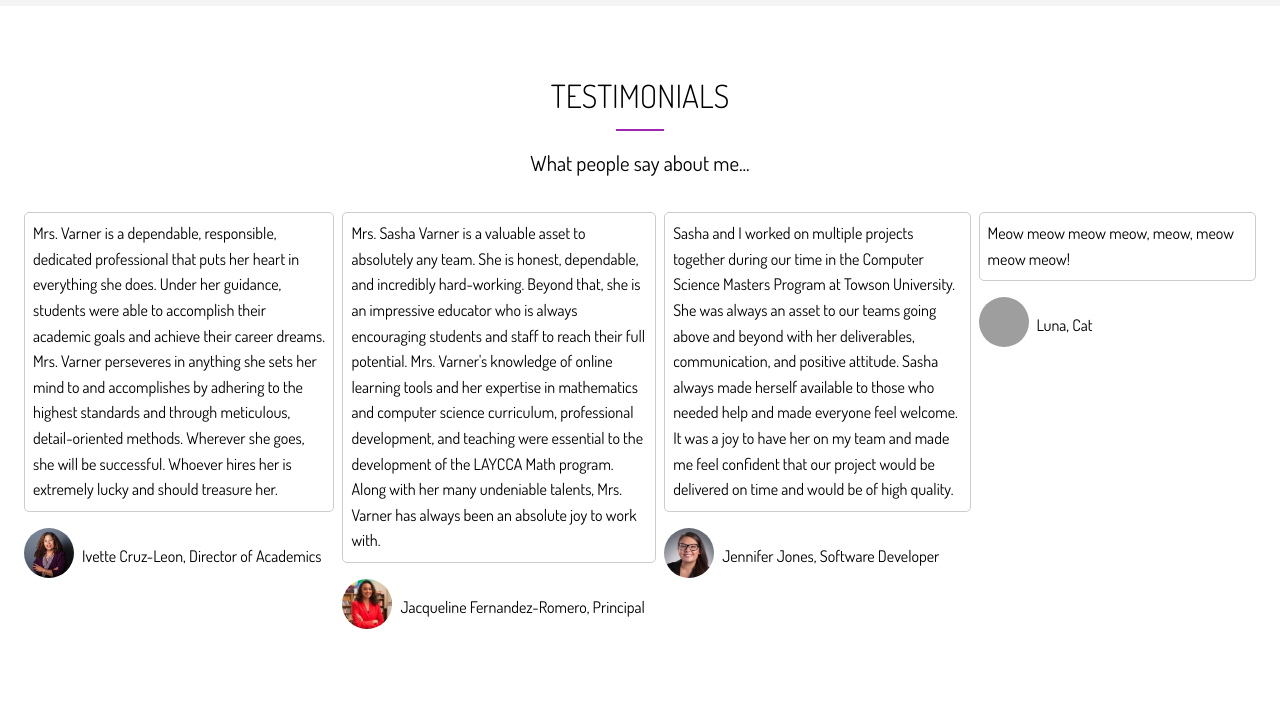
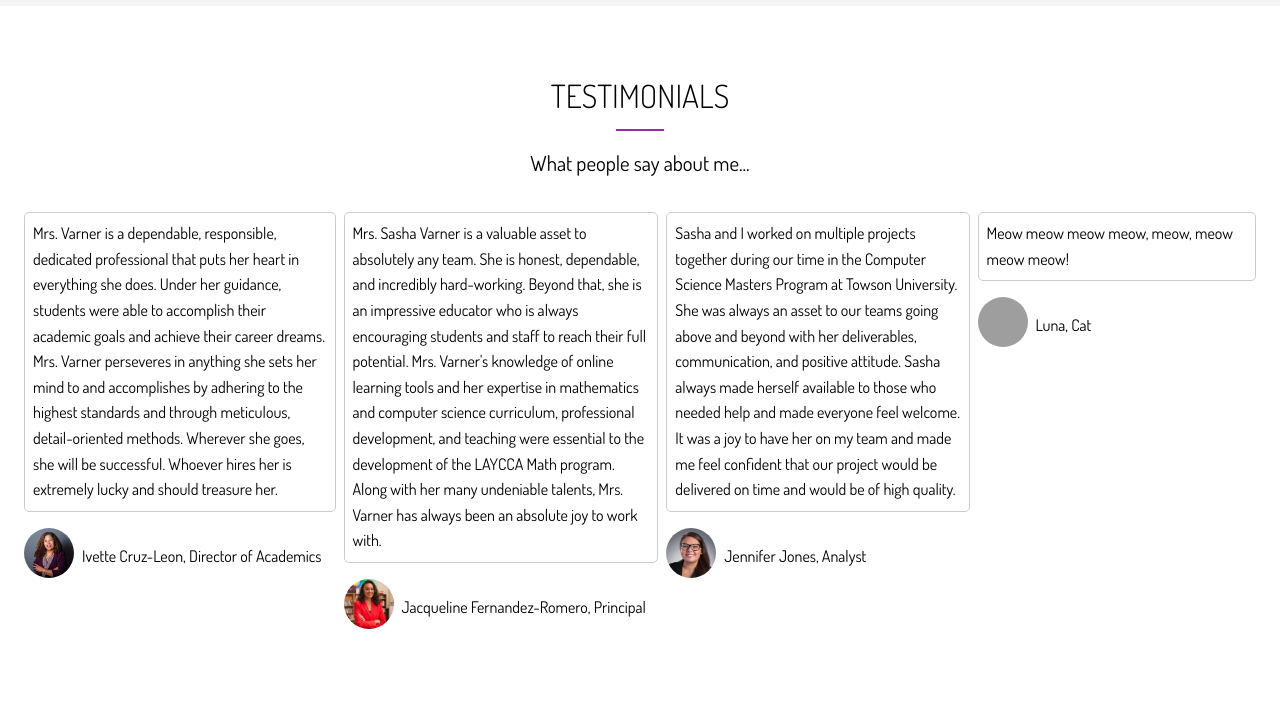
Before and after one commit to SashaVarner/portfolio, a website: page dist/about.html in a window 1280 px wide. Shown: the part 1716-2425 px from the top of the page. Drawn offline with Linux system fonts and the light colour scheme; grey boxes are pictures that could not be loaded.

Commit message:
Changed Jen's title

```diff
--- a/dist/about.html
+++ b/dist/about.html
@@ -142,7 +142,7 @@
             <p>Sasha and I worked on multiple projects together during our time in the Computer Science Masters Program at Towson University. She was always an asset to our teams going above and beyond with her deliverables, communication, and positive attitude. Sasha always made herself available to those who needed help and made everyone feel welcome. It was a joy to have her on my team and made me feel confident that our project would be delivered on time and would be of high quality. </p>
             <ul>
               <li><img src="./img/testimonials/JenniferJones.png" alt=""></li>
-              <li>Jennifer Jones, Software Developer</li>
+              <li>Jennifer Jones, Analyst</li>
             </ul>
           </div>
           <div>
```
